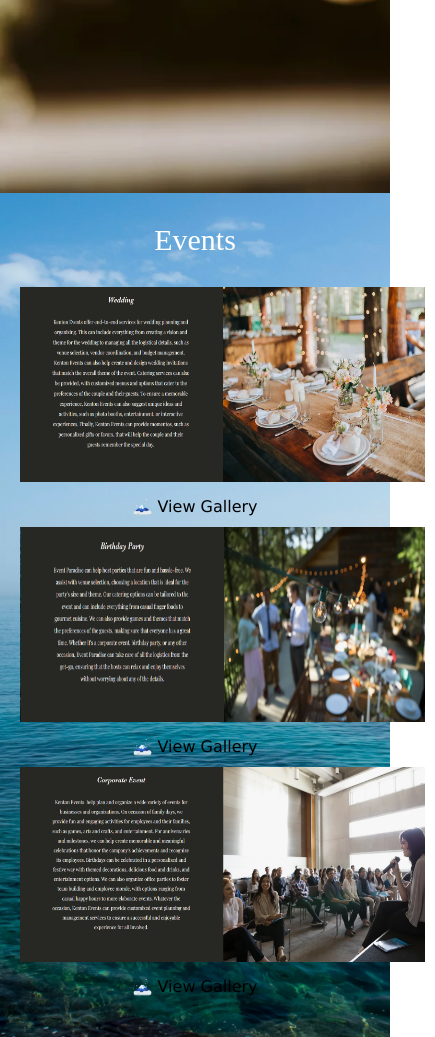
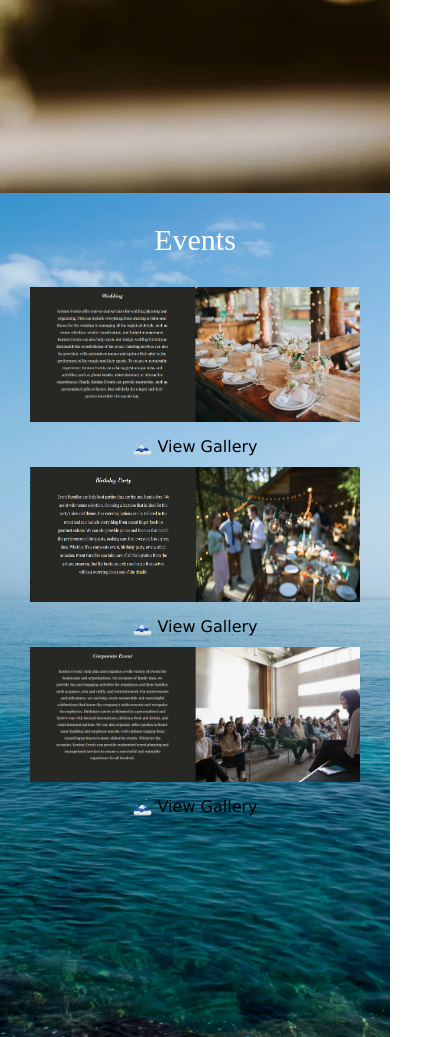
Before and after one commit to DeveloperAdiiG/paradissemi, a plain HTML site: page index.html in a window 390 px wide. Shown: the part 651-1688 px from the top of the page, 435 px wide, since content can reach past the window. Drawn offline with Linux system fonts and the light colour scheme.

Commit message:
Update style.css

```diff
--- a/style.css
+++ b/style.css
@@ -173,8 +173,8 @@
     }
     .middle img{
         padding: 10px 10px 10px;
-        width: 425px;
-        height: 215px;
+        width: 350px;
+        height: 155px;
     }
     .heading{
         width: 100%;
```
